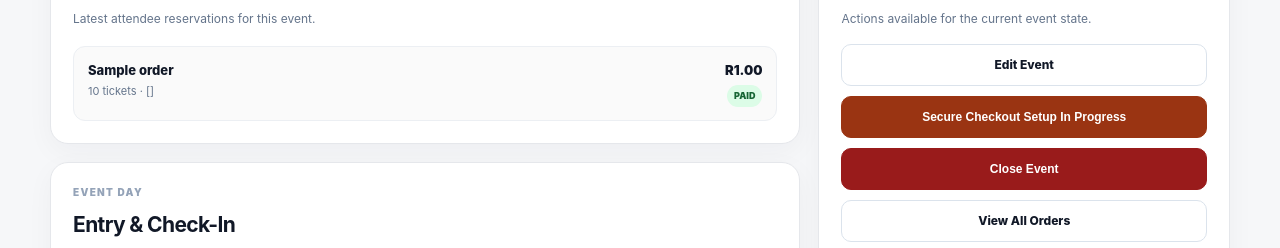
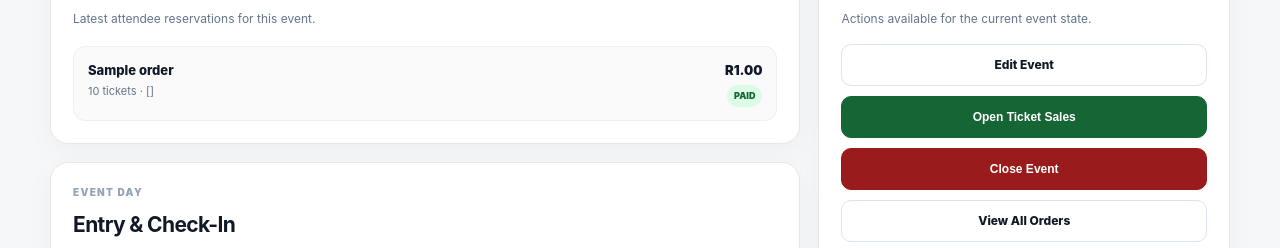
Before and after one commit to LasieHlongwane/tikete, a Flask app: template templates/admin/event_control.html in a window 1280 px wide. Shown: the part 524-772 px from the top of the page. Run offline with Flask 3, Linux system fonts and the light colour scheme; tables that the repository leaves empty hold one stand-in row (values such as "Sample post"); the template is opened without the code that fills it: values that come from a table or form of the project are taken from there, most other values are stand-ins (such as "Sample title", 1, 10 or a date in 2020); some libraries are stand-ins or nearby versions.

Commit message:
Refactor event sales control logic in HTML template

```diff
--- a/templates/admin/event_control.html
+++ b/templates/admin/event_control.html
@@ -45,12 +45,10 @@
 <section class="section"><span class="kicker">EVENT CONTROLS</span><h2>Manage Event</h2><p class="muted" style="margin-bottom:16px">Actions available for the current event state.</p><div class="control-stack">
 {% if event.status != 'closed' %}<a href="{{ url_for('admin_edit_event', event_id=event.id) }}" class="button button-secondary">Edit Event</a>{% endif %}
 {% if event.status == 'draft' %}<form method="POST" action="{{ url_for('admin_publish_event', event_id=event.id) }}" class="control-form"><button type="submit" class="button button-success">Publish Event</button></form>{% elif event.status == 'published' %}{% if event.sales_open %}<form method="POST" action="{{ url_for('admin_pause_event_sales', event_id=event.id) }}" class="control-form"><button type="submit" class="button button-warning">Pause Ticket Sales</button></form>{% else %}
-{% if organizer.is_payment_connected and paystack_checkout_enabled %}
+{% if organizer.is_payment_connected %}
 <form method="POST" action="{{ url_for('admin_open_event_sales', event_id=event.id) }}" class="control-form"><button type="submit" class="button button-success">Open Ticket Sales</button></form>
-{% elif not organizer.is_payment_connected %}
+{% else %}
 <a href="{{ url_for('admin_payments') }}" class="button button-warning">Connect Paystack to Open Sales</a>
-{% else %}
-<button type="button" class="button button-warning" disabled>Secure Checkout Setup In Progress</button>
 {% endif %}
 {% endif %}<form method="POST" action="{{ url_for('admin_close_event', event_id=event.id) }}" class="control-form" onsubmit="return confirm('Close this event? Ticket sales will stop and the public event page will be removed. Orders and check-in history will remain.');"><button type="submit" class="button button-danger">Close Event</button></form>{% endif %}
 <a href="{{ url_for('admin_orders', event_id=event.id) }}" class="button button-secondary">View All Orders</a></div>
```
